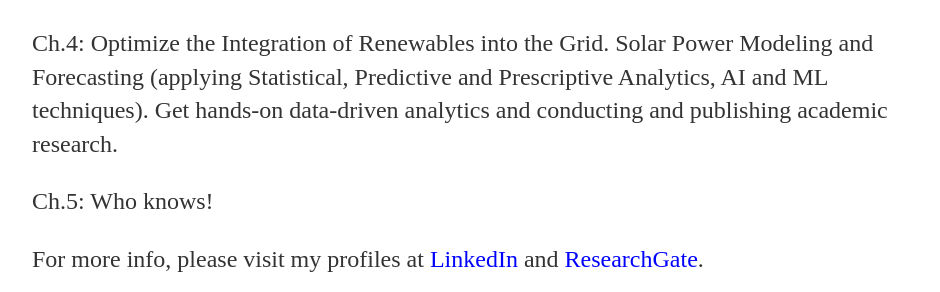
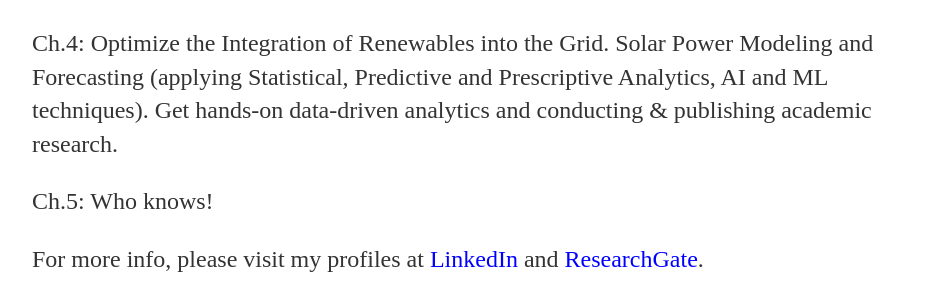
Before and after one commit to MohamedAbuella/MohamedAbuella.github.io, a Jekyll site: the page built from cv/index.html, in a window 1280 px wide. Shown: the part 836-1128 px from the top of the page, without its empty margins (160-1100 px from the left). Built offline with Jekyll 4.4.1, drawn with Linux system fonts in a browser that asks for light colours; nearby versions of some CDN libraries; a script that is not in the unit is left out; comment, search, counter and statistics services are not loaded.

Commit message:
Update index.html

```diff
--- a/cv/index.html
+++ b/cv/index.html
@@ -12,7 +12,7 @@ title: CV
 <p>Ch.1: Fundamentals of Electrical Engineering. This chapter covers Instrumentation & Control, Power Electronics, such as Diodes & Thyristors as rectifiers, (applying laws of Physics). With getting hands-on electrical installations & wiring and maintenance of electrical control equipment at pumping stations.</p>
 <p>Ch.2: Power Systems Analysis. It includes Power Flow and Faults Calculations, (applying Numerical Analysis methods, such as Newton methods, Differential eqs & Integrals, etc). Get hands-on some simulations of power systems and programmable logic controllers (PLC).</p>
 <p>Ch.3: Optimal Power Flow (OPF) and Security Constrained Economic Dispatch (SCED). It is considering renewables as well, specifically for wind energy resouces at the transmission level, (applying Optimization techniques). Get hands-on more of modeling and analysis of power systems.</p>
-<p>Ch.4: Optimize the Integration of Renewables into the Grid. Solar Power Modeling and Forecasting (applying Statistical, Predictive and Prescriptive Analytics, AI and ML techniques). Get hands-on data-driven analytics and conducting and publishing academic research.</p>
+<p>Ch.4: Optimize the Integration of Renewables into the Grid. Solar Power Modeling and Forecasting (applying Statistical, Predictive and Prescriptive Analytics, AI and ML techniques). Get hands-on data-driven analytics and conducting & publishing academic research.</p>
 <p>Ch.5: Who knows!</p>
 <p>For more info, please visit my profiles at <a href="https://www.linkedin.com/in/mohamed-abuella/" target="_blank" style="color:blue">LinkedIn</a> and <a href="https://www.researchgate.net/profile/Mohamed_Abuella" target="_blank" style="color:blue">ResearchGate</a>.</p>
 
```
